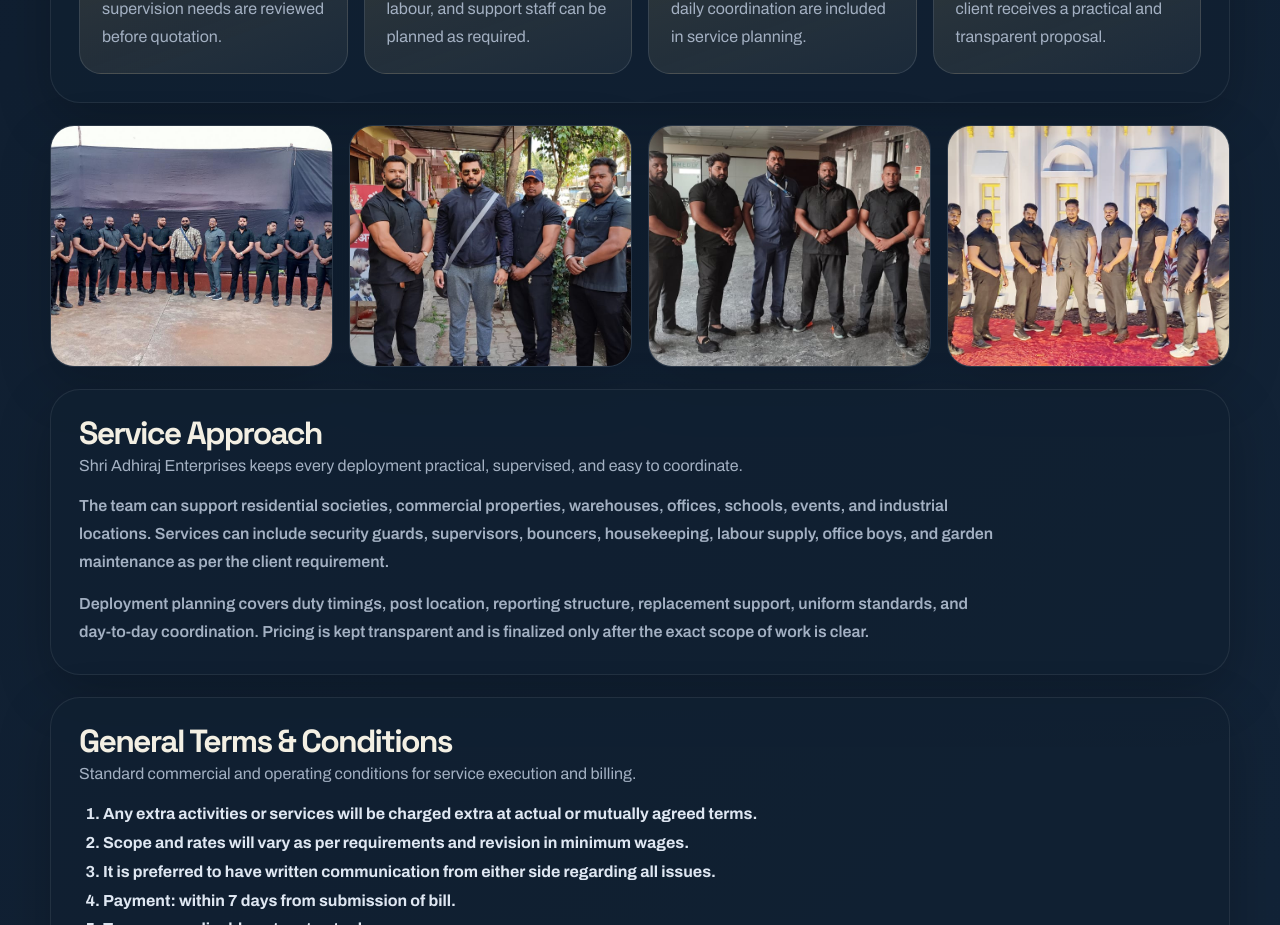
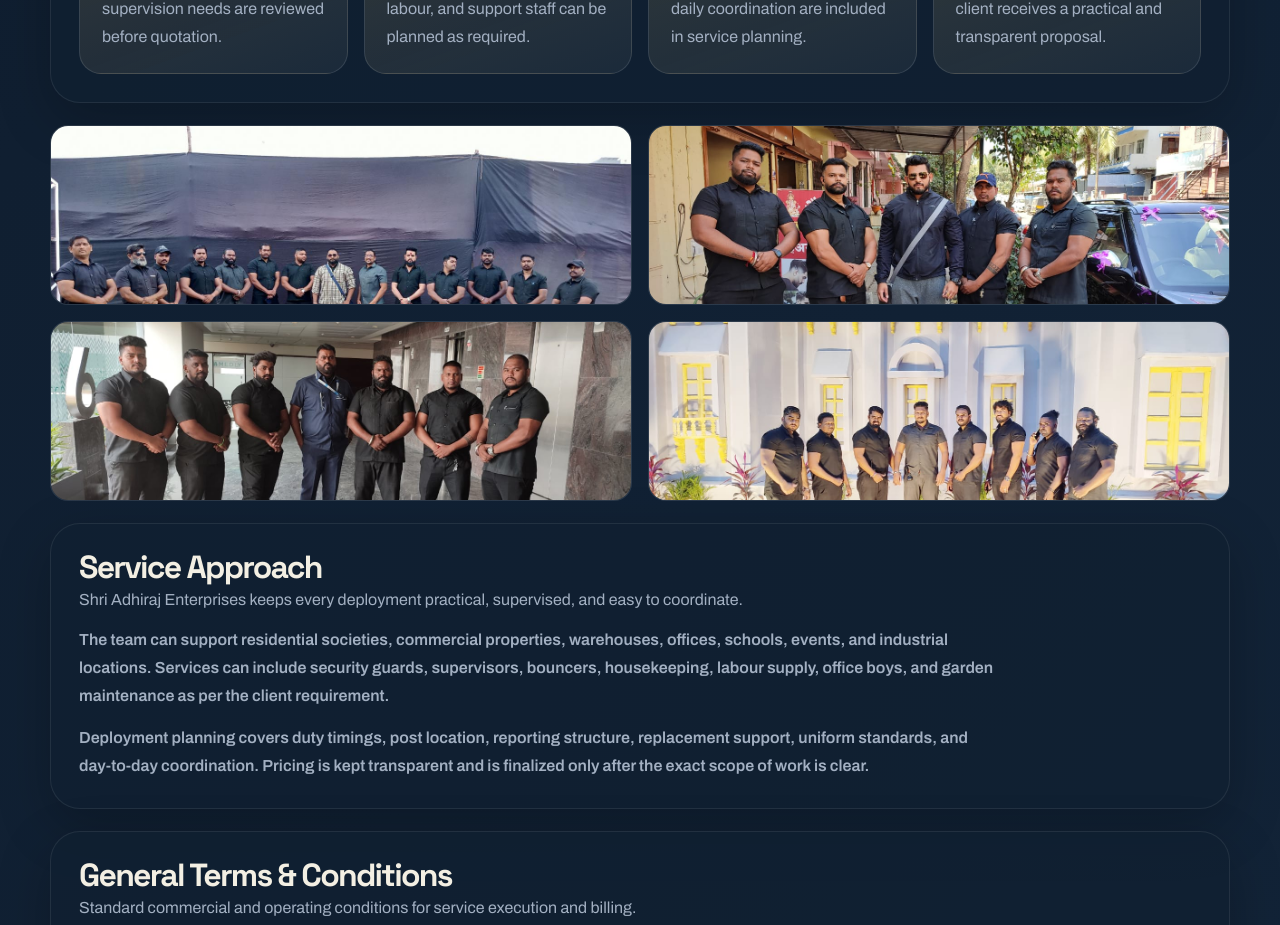
Before and after one commit to Sham1718/Adiraj_security, a React (Vite) app in the folder security_guard/: page / in a window 1280 px wide. Shown: the part 8140-9065 px from the top of the page. Built offline with nearby package versions, Linux system fonts and the light colour scheme.

Commit message:
updated the grid size in quatation

```diff
--- a/security_guard/src/index.css
+++ b/security_guard/src/index.css
@@ -756,28 +756,36 @@ h3 {
 
 .quote-photo-band {
   display: grid;
-  grid-template-columns: repeat(4, minmax(0, 1fr));
+  grid-template-columns: repeat(2, minmax(0, 1fr));
   gap: 16px;
   align-items: stretch;
 }
+@media (max-width: 680px) {
+  .quote-photo-band {
+    grid-template-columns: 1fr;
+  }
+}
 
 .quote-photo-card {
-  min-height: 240px;
+  height: 180px;
   margin: 0;
+
   overflow: hidden;
+  border-radius: 18px;
+
   border: 1px solid rgba(255, 255, 255, 0.08);
-  border-radius: 24px;
+
   background: rgba(255, 255, 255, 0.04);
-  box-shadow: 0 18px 54px rgba(0, 0, 0, 0.18);
 }
 
 .quote-photo-card img {
-  display: block;
   width: 100%;
   height: 100%;
-  min-height: 240px;
+
   object-fit: cover;
-  object-position: center;
+  object-position: top;
+
+  display: block;
 }
 
 .rate-table,
```
